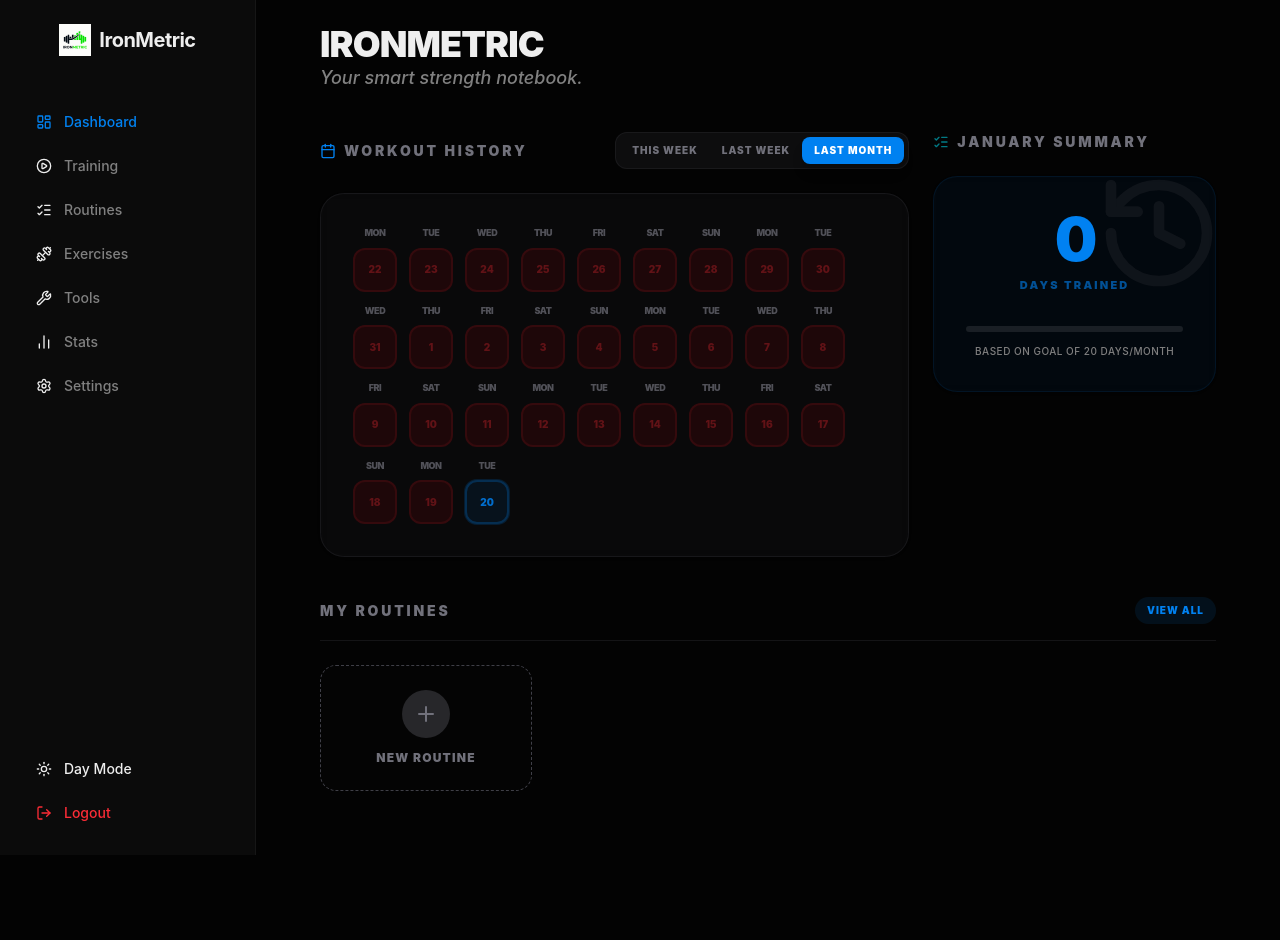
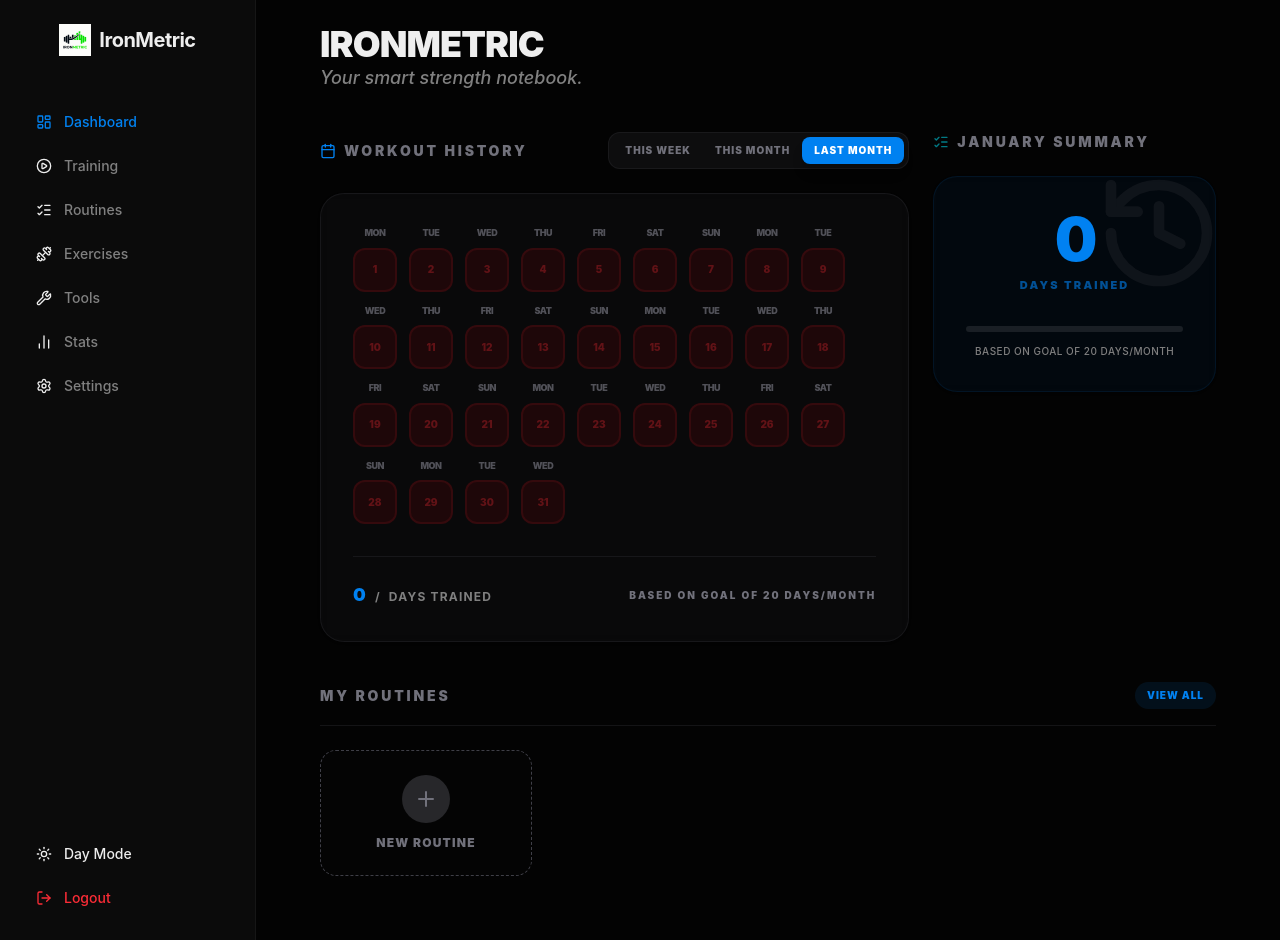
Before and after one commit to srbitgithub/datagymroutines, a Next.js app: page /dashboard in a window 1280 px wide. Both pictures are taken after a click on the button "LAST MONTH". Before the commit the page ends 855 px from the top, so only its background shows below. Built offline with nearby package versions, Linux system fonts and the light colour scheme.

Commit message:
History training fixed: current week, current month, last month

```diff
--- a/src/app/dashboard/page.tsx
+++ b/src/app/dashboard/page.tsx
@@ -92,7 +92,7 @@ export default function DashboardPage({ searchParams: searchParamsPromise }: { s
                     <div className="grid gap-6 md:grid-cols-3">
                         {/* History Tracker */}
                         <div className="md:col-span-2">
-                            <HistoryTracker progressionItems={progressionItems} />
+                            <HistoryTracker progressionItems={progressionItems} monthlyGoal={monthlyGoal} />
                         </div>
 
                         {/* Monthly Summary */}
--- a/src/core/i18n/dictionaries/en.ts
+++ b/src/core/i18n/dictionaries/en.ts
@@ -57,8 +57,8 @@ export const en = {
         workout_history: "Workout History",
         periods: {
             this_week: "This week",
-            last_week: "Last week",
-            this_month: "Last month"
+            this_month: "This month",
+            last_month: "Last month"
         }
     },
     exercises: {
--- a/src/core/i18n/dictionaries/es.ts
+++ b/src/core/i18n/dictionaries/es.ts
@@ -57,8 +57,8 @@ export const es = {
         workout_history: "Historial de Entrenamientos",
         periods: {
             this_week: "Esta semana",
-            last_week: "Semana pasada",
-            this_month: "Último mes"
+            this_month: "Este mes",
+            last_month: "Mes pasado"
         }
     },
     exercises: {
--- a/src/modules/training/presentation/components/HistoryTracker.tsx
+++ b/src/modules/training/presentation/components/HistoryTracker.tsx
@@ -13,17 +13,21 @@ import {
     subDays,
     eachDayOfInterval,
     endOfWeek,
-    isAfter
+    isAfter,
+    startOfMonth,
+    endOfMonth,
+    subMonths
 } from 'date-fns';
 import { es, enUS } from 'date-fns/locale';
 
 interface HistoryTrackerProps {
     progressionItems: { date: string }[];
+    monthlyGoal: number;
 }
 
-type Period = 'this_week' | 'last_week' | 'this_month';
+type Period = 'this_week' | 'this_month' | 'last_month';
 
-export function HistoryTracker({ progressionItems }: HistoryTrackerProps) {
+export function HistoryTracker({ progressionItems, monthlyGoal }: HistoryTrackerProps) {
     const { t, language } = useTranslation();
     const [period, setPeriod] = useState<Period>('this_week');
     const now = new Date();
@@ -31,7 +35,7 @@ export function HistoryTracker({ progressionItems }: HistoryTrackerProps) {
     const locale = language === 'es' ? es : enUS;
     const trainingDates = useMemo(() => new Set(progressionItems.map(p => p.date)), [progressionItems]);
 
-    const days = useMemo(() => {
+    const { days, trainedCount } = useMemo(() => {
         let start: Date;
         let end: Date;
 
@@ -40,22 +44,25 @@ export function HistoryTracker({ progressionItems }: HistoryTrackerProps) {
                 start = startOfWeek(now, { weekStartsOn: 1 });
                 end = endOfWeek(now, { weekStartsOn: 1 });
                 break;
-            case 'last_week':
-                const lastWeek = subWeeks(now, 1);
-                start = startOfWeek(lastWeek, { weekStartsOn: 1 });
-                end = endOfWeek(lastWeek, { weekStartsOn: 1 });
+            case 'this_month':
+                start = startOfMonth(now);
+                end = endOfMonth(now);
                 break;
-            case 'this_month':
-                start = subDays(now, 29); // Last 30 days
-                end = now;
+            case 'last_month':
+                const lastMonth = subMonths(now, 1);
+                start = startOfMonth(lastMonth);
+                end = endOfMonth(lastMonth);
                 break;
             default:
                 start = startOfWeek(now, { weekStartsOn: 1 });
                 end = endOfWeek(now, { weekStartsOn: 1 });
         }
 
-        return eachDayOfInterval({ start, end });
-    }, [period]);
+        const interval = eachDayOfInterval({ start, end });
+        const count = interval.filter(day => trainingDates.has(format(day, 'yyyy-MM-dd'))).length;
+
+        return { days: interval, trainedCount: count };
+    }, [period, trainingDates]);
 
     return (
         <section className="space-y-6">
@@ -66,7 +73,7 @@ export function HistoryTracker({ progressionItems }: HistoryTrackerProps) {
                 </h2>
 
                 <div className="flex bg-zinc-900/50 p-1 rounded-xl border border-zinc-800/50 self-start sm:self-auto">
-                    {(['this_week', 'last_week', 'this_month'] as Period[]).map((p) => (
+                    {(['this_week', 'this_month', 'last_month'] as Period[]).map((p) => (
                         <button
                             key={p}
                             onClick={() => setPeriod(p)}
@@ -81,8 +88,8 @@ export function HistoryTracker({ progressionItems }: HistoryTrackerProps) {
                 </div>
             </div>
 
-            <div className="bg-zinc-900/30 border border-zinc-800/50 rounded-3xl p-6 sm:p-8 shadow-sm backdrop-blur-sm overflow-x-auto">
-                <div className={`flex flex-wrap gap-2 sm:gap-3 ${period === 'this_month' ? 'justify-start' : 'justify-between'}`}>
+            <div className="bg-zinc-900/30 border border-zinc-800/50 rounded-3xl p-6 sm:p-8 shadow-sm backdrop-blur-sm">
+                <div className={`flex flex-wrap gap-2 sm:gap-3 ${period !== 'this_week' ? 'justify-start' : 'justify-between'}`}>
                     {days.map((day) => {
                         const dateStr = format(day, 'yyyy-MM-dd');
                         const isTrained = trainingDates.has(dateStr);
@@ -118,6 +125,19 @@ export function HistoryTracker({ progressionItems }: HistoryTrackerProps) {
                         );
                     })}
                 </div>
+
+                {period !== 'this_week' && (
+                    <div className="mt-8 pt-6 border-t border-zinc-800/50 flex items-center justify-between">
+                        <p className="text-xs font-bold text-muted-foreground uppercase tracking-widest">
+                            <span className="text-brand-primary font-black text-lg">{trainedCount}</span>
+                            <span className="mx-2">/</span>
+                            <span>{t('dashboard.days_trained')}</span>
+                        </p>
+                        <p className="text-[10px] font-black text-zinc-500 uppercase tracking-[0.2em]">
+                            {t('dashboard.monthly_goal', { goal: monthlyGoal })}
+                        </p>
+                    </div>
+                )}
             </div>
         </section>
     );
```
